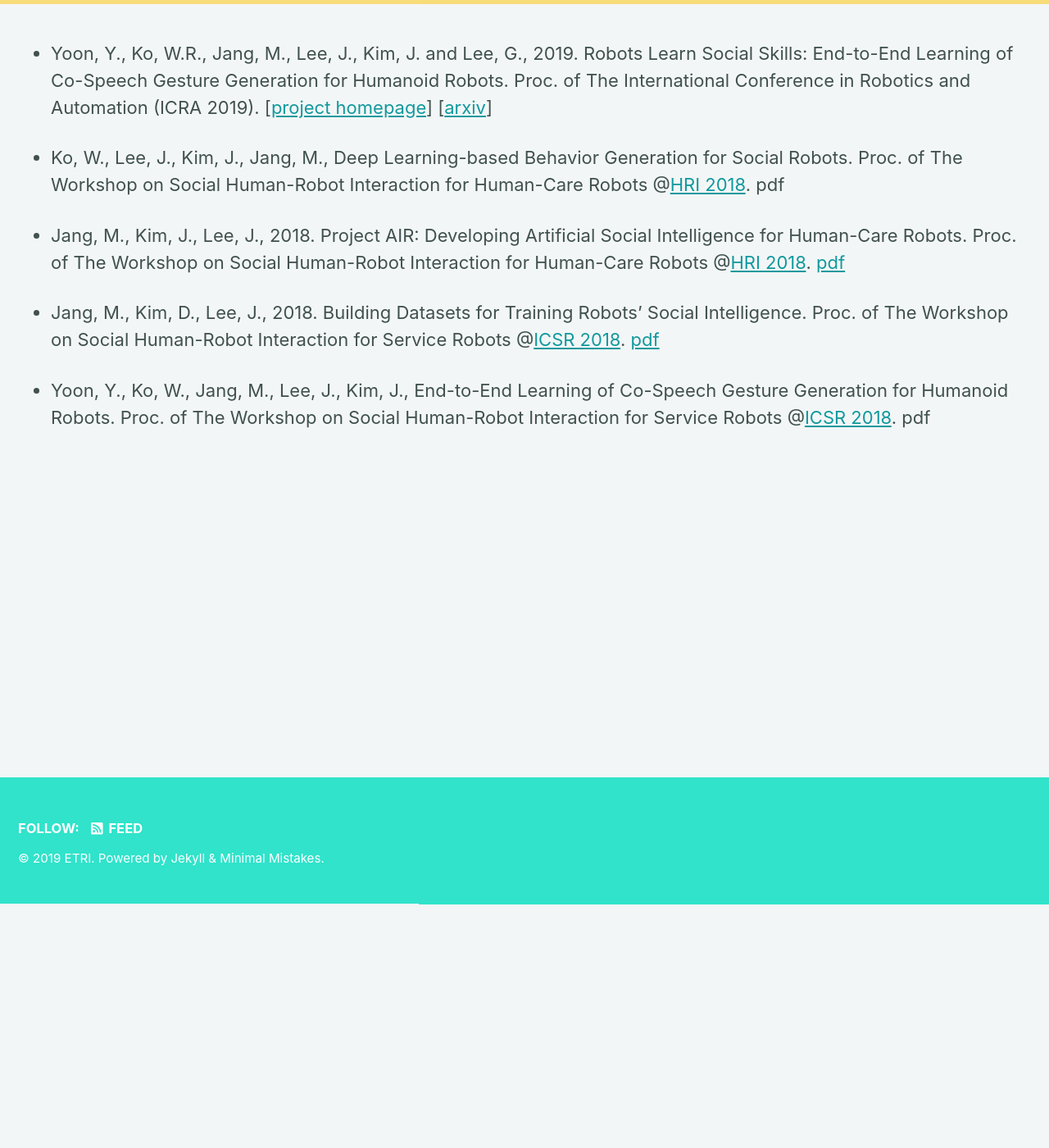
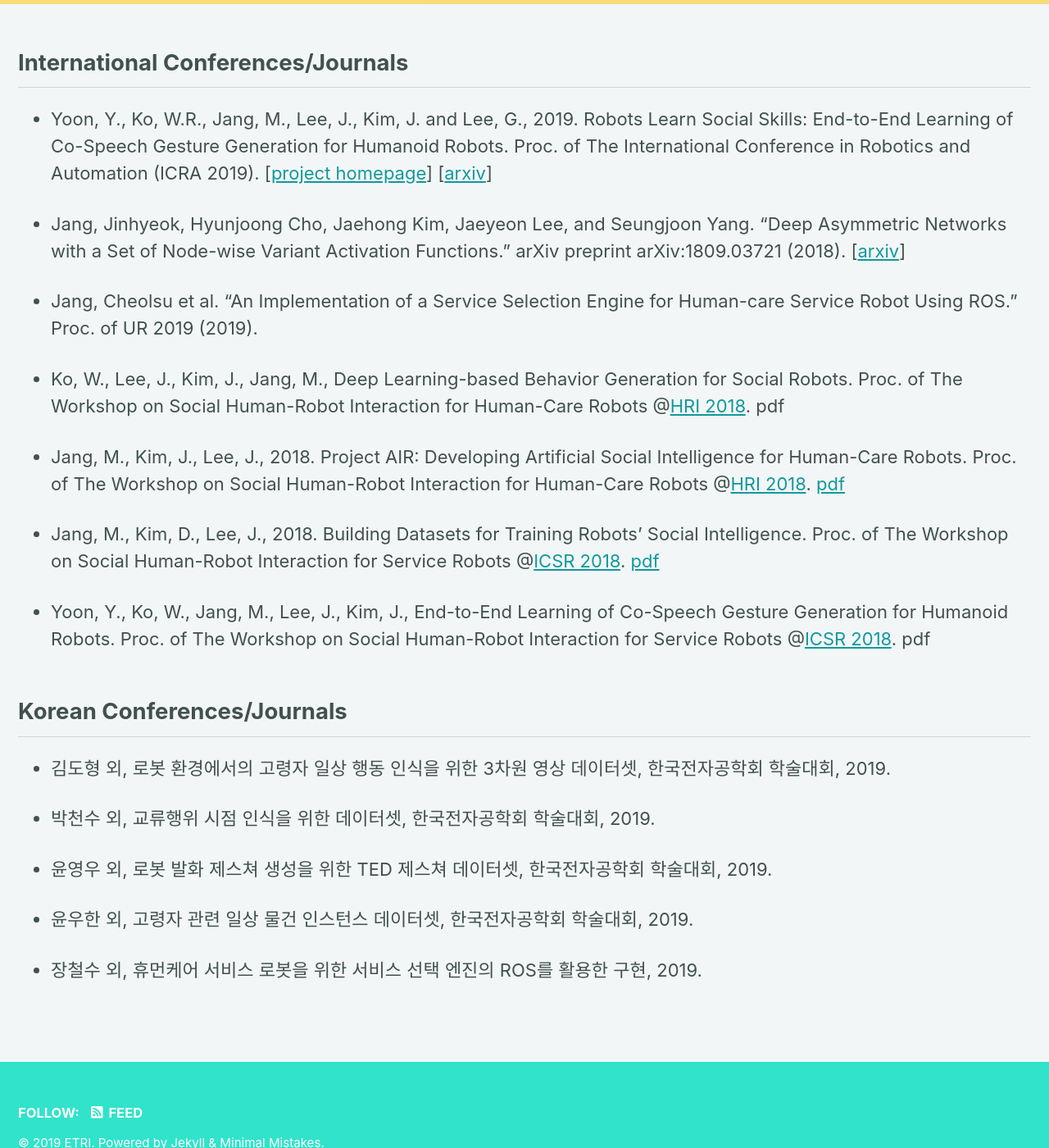
Before and after one commit to ai4robot/ai4robot.github.io, a Jekyll site: the page built from _pages/publications.md, in a window 1280 px wide and 1400 px high, scrolled down 297 px. Shown: the whole window at 82% size. Built offline with Jekyll 4.4.1, drawn with Linux system fonts in a browser that asks for light colours; cached includes are drawn as plain includes; nearby versions of some CDN libraries.

Commit message:
more publications

```diff
--- a/_pages/publications.md
+++ b/_pages/publications.md
@@ -11,7 +11,13 @@ last_modified_at: 2019-01-23T20:23:03-05:00
 toc: true
 ---
 
+## International Conferences/Journals
+
 * Yoon, Y., Ko, W.R., Jang, M., Lee, J., Kim, J. and Lee, G., 2019. Robots Learn Social Skills: End-to-End Learning of Co-Speech Gesture Generation for Humanoid Robots. Proc. of The International Conference in Robotics and Automation (ICRA 2019). [[project homepage](https://sites.google.com/view/youngwoo-yoon/projects/co-speech-gesture-generation)] [[arxiv](https://arxiv.org/abs/1810.12541)]
+
+* Jang, Jinhyeok, Hyunjoong Cho, Jaehong Kim, Jaeyeon Lee, and Seungjoon Yang. "Deep Asymmetric Networks with a Set of Node-wise Variant Activation Functions." arXiv preprint arXiv:1809.03721 (2018). [[arxiv](https://arxiv.org/abs/1809.03721)]
+
+* Jang, Cheolsu et al. "An Implementation of a Service Selection Engine for Human-care Service Robot Using ROS." Proc. of UR 2019 (2019).
 
 * Ko, W., Lee, J., Kim, J., Jang, M., Deep Learning-based Behavior Generation for Social Robots. Proc. of The Workshop on Social Human-Robot Interaction for Human-Care Robots @[HRI 2018](http://humanrobotinteraction.org/2018/index.html). pdf
 
@@ -20,3 +26,15 @@ toc: true
 * Jang, M., Kim, D., Lee, J., 2018. Building Datasets for Training Robots’ Social Intelligence. Proc. of The Workshop on Social Human-Robot Interaction for Service Robots @[ICSR 2018](http://uconf.org/ICSR2018/). [pdf](/resources/ICSR2018_SocialHRI_Workshop_minsujang.pdf)
 
 * Yoon, Y., Ko, W., Jang, M., Lee, J., Kim, J., End-to-End Learning of Co-Speech Gesture Generation for Humanoid Robots. Proc. of The Workshop on Social Human-Robot Interaction for Service Robots @[ICSR 2018](http://uconf.org/ICSR2018/). pdf
+
+## Korean Conferences/Journals
+
+* 김도형 외, 로봇 환경에서의 고령자 일상 행동 인식을 위한 3차원 영상 데이터셋, 한국전자공학회 학술대회, 2019.
+
+* 박천수 외, 교류행위 시점 인식을 위한 데이터셋, 한국전자공학회 학술대회, 2019.
+
+* 윤영우 외, 로봇 발화 제스쳐 생성을 위한 TED 제스쳐 데이터셋, 한국전자공학회 학술대회, 2019.
+
+* 윤우한 외, 고령자 관련 일상 물건 인스턴스 데이터셋, 한국전자공학회 학술대회, 2019.
+
+* 장철수 외, 휴먼케어 서비스 로봇을 위한 서비스 선택 엔진의 ROS를 활용한 구현, 2019.
```
